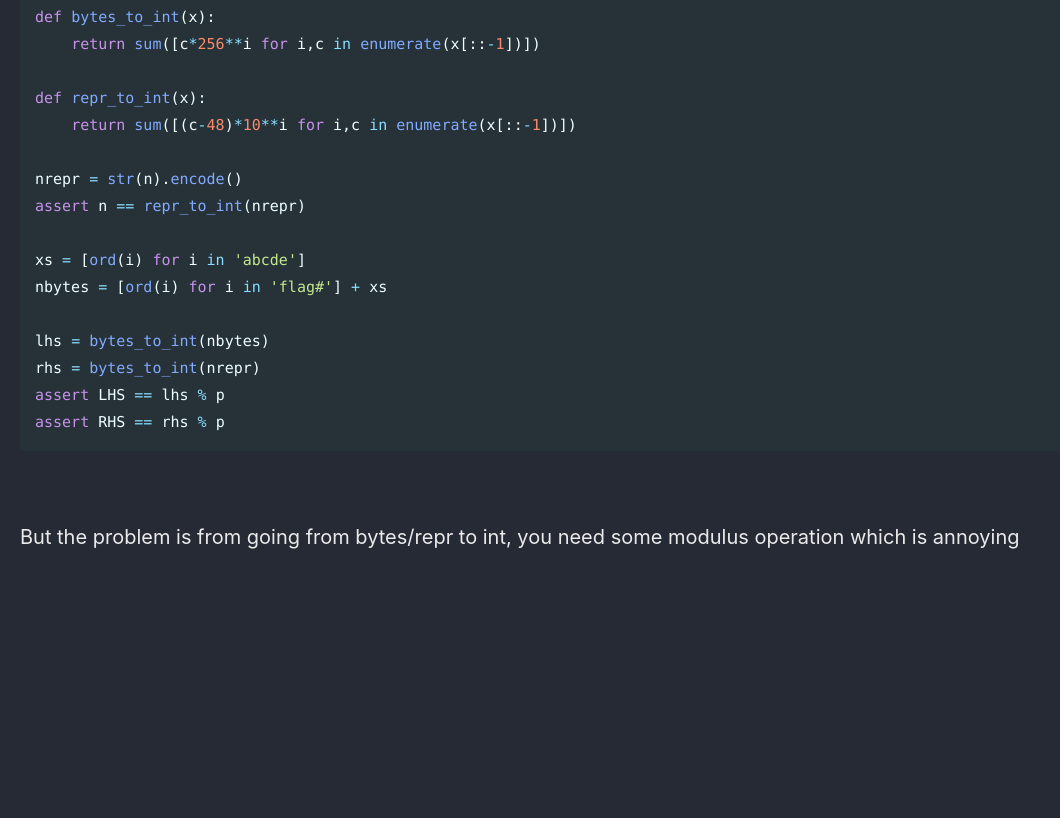
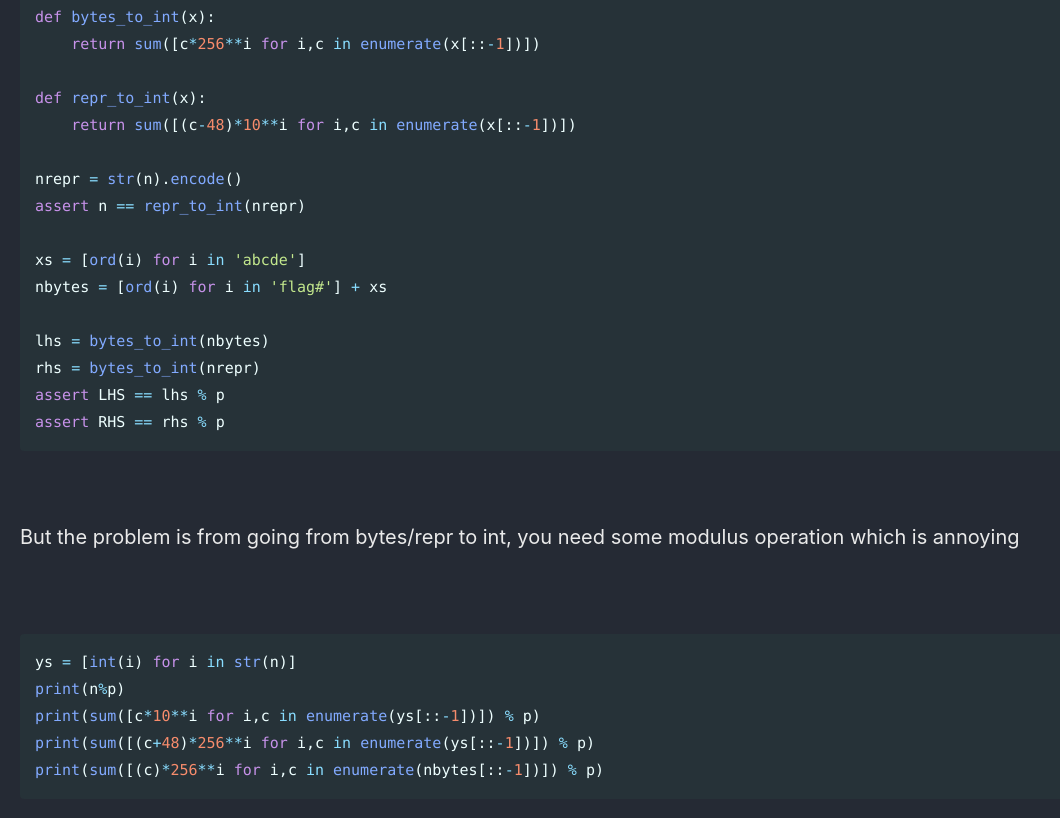
Before and after one commit to Connor-McCartney/Connor-McCartney.github.io, a Jekyll site: the page built from _pages/cryptography/other/modjail-imaginaryCTF.md, in a window 1280 px wide and 900 px high, scrolled down 5866 px. Shown: the top 818 px of the window, without its empty margins (0-1060 px from the left). Built offline with Jekyll 4.4.1, drawn with Linux system fonts in a browser that asks for light colours; cached includes are drawn as plain includes; before the commit the page ends 6530 px from its top, so only the background shows below that.

Commit message:
Update modjail-imaginaryCTF.md

````diff
--- a/_pages/cryptography/other/modjail-imaginaryCTF.md
+++ b/_pages/cryptography/other/modjail-imaginaryCTF.md
@@ -251,3 +251,13 @@ assert RHS == rhs % p
 But the problem is from going from bytes/repr to int, you need some modulus operation which is annoying
 
 <br>
+
+```python
+ys = [int(i) for i in str(n)]
+print(n%p)
+print(sum([c*10**i for i,c in enumerate(ys[::-1])]) % p)
+print(sum([(c+48)*256**i for i,c in enumerate(ys[::-1])]) % p)
+print(sum([(c)*256**i for i,c in enumerate(nbytes[::-1])]) % p)
+```
+
+<br>
````
